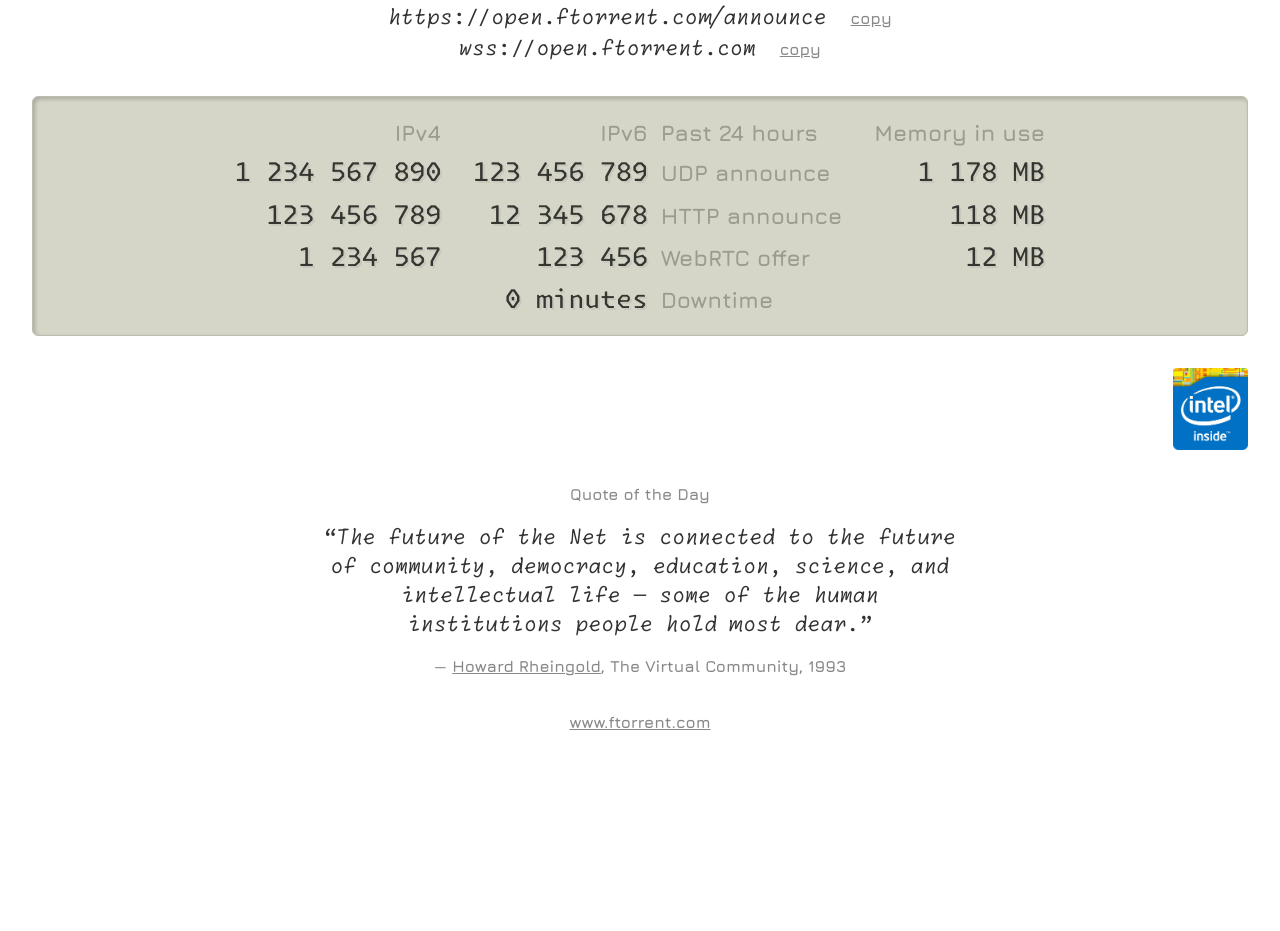
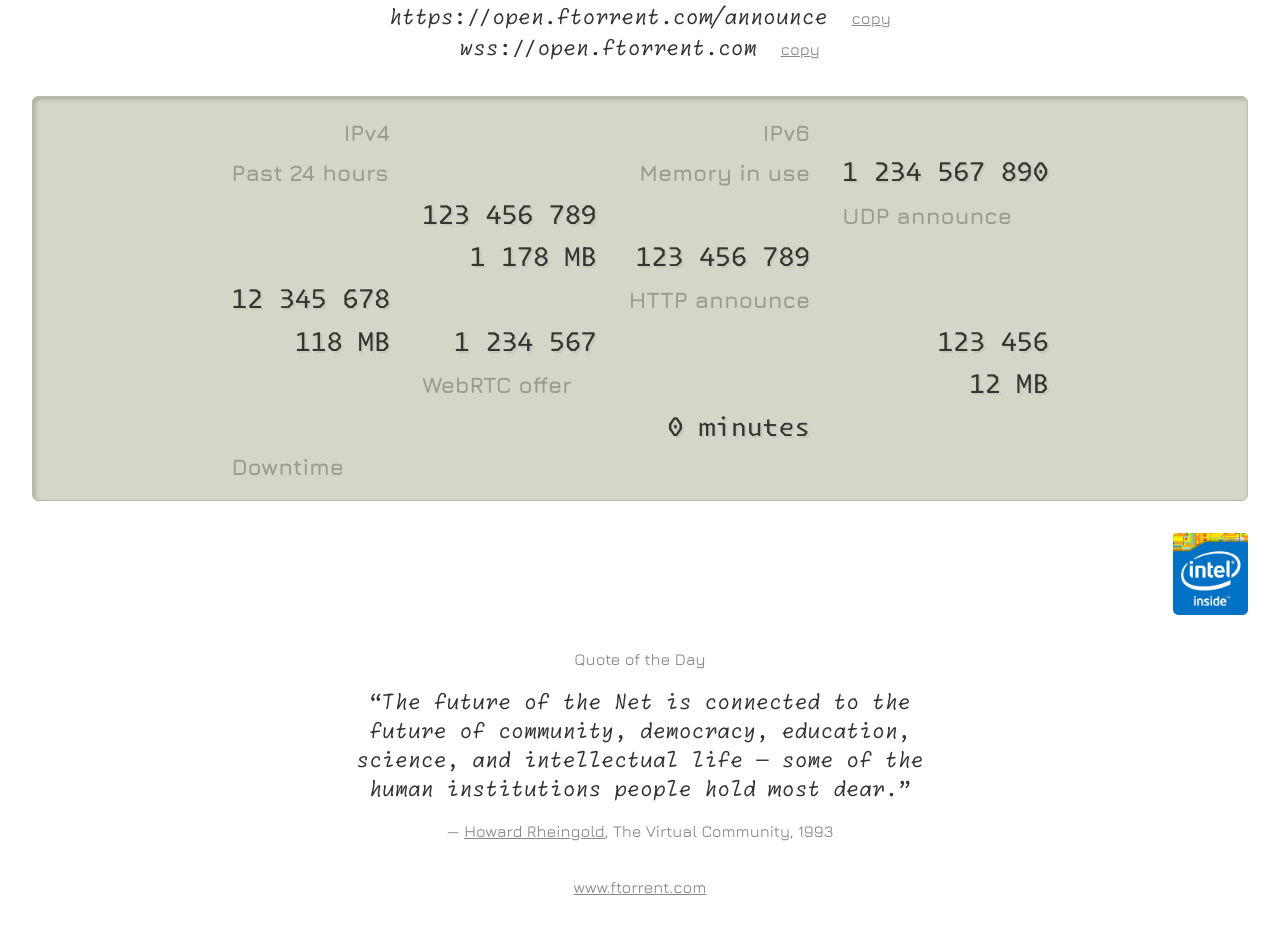
Before and after one commit to zootella/ftorrent, a Vue app in the folder open/page/: page / in a window 1280 px wide. Shown: the part 466-1397 px from the top of the page. Before the commit the page ends 1232 px from the top, so only its background shows below. Built offline with nearby package versions, Linux system fonts and the light colour scheme.

Commit message:
before simpler grids

```diff
--- a/open/page/src/components/Page.vue
+++ b/open/page/src/components/Page.vue
@@ -58,7 +58,7 @@ h1 {
 	text-align: center;
 	margin: 2rem;
 	font-family: 'Jura', sans-serif;
-	font-weight: 700;
+	font-weight: var(--muted-weight);
 	font-size: 1rem;
 }
 
--- a/open/page/src/components/Panel.vue
+++ b/open/page/src/components/Panel.vue
@@ -121,8 +121,8 @@ function mb(bytes) {
 	display: inline-grid;
 	align-items: baseline;
 	margin: 0 auto;
-	grid-template-columns: auto 2rem auto 0.8rem auto 2rem auto;
-	row-gap: 0.25rem;
+	grid-template-columns: auto auto auto auto;
+	gap: 0.25rem 2rem;
 }
 
 .lcd-label {
@@ -132,6 +132,7 @@ function mb(bytes) {
 	font-weight: 700;
 	text-shadow: none;
 	text-align: left;
+	white-space: nowrap;
 }
 
 .lcd-right {
--- a/open/page/src/components/Quote.vue
+++ b/open/page/src/components/Quote.vue
@@ -163,12 +163,14 @@ const quote = quotes[day % quotes.length]
 .quote {
 	max-width: 40rem;
 	margin: 2rem auto;
+	padding: 0 2rem;
+	box-sizing: border-box;
 	text-align: center;
 }
 
 .quote-title {
 	font-family: 'Jura', sans-serif;
-	font-weight: 700;
+	font-weight: var(--muted-weight);
 	font-size: 1rem;
 	color: var(--text-muted);
 	margin-bottom: 1.0rem;
@@ -184,7 +186,7 @@ blockquote {
 
 .attribution {
 	font-family: 'Jura', sans-serif;
-	font-weight: 700;
+	font-weight: var(--muted-weight);
 	font-size: 1rem;
 	color: var(--text-muted);
 	margin-top: 1.0rem;
--- a/open/page/src/components/Url.vue
+++ b/open/page/src/components/Url.vue
@@ -48,7 +48,7 @@ async function copy() {
 .url-copy {
 	font-family: 'Jura', sans-serif;
 	font-size: 1rem;
-	font-weight: 700;
+	font-weight: var(--muted-weight);
 	color: var(--text-muted);
 	text-decoration: underline;
 	margin-left: 1rem;
--- a/open/page/src/style.css
+++ b/open/page/src/style.css
@@ -25,6 +25,7 @@
 :root {
 	--text: #333;
 	--text-muted: #888;
+	--muted-weight: 500;
 	--bg: #fff;
 }
 
@@ -51,6 +52,20 @@ h1 {
 	font-weight: 300;
 }
 
+/* Tablet / phone landscape */
+@media (max-width: 1024px) {
+	html {
+		font-size: 16px;
+	}
+}
+
+/* Phone portrait */
+@media (max-width: 480px) {
+	html {
+		font-size: 14px;
+	}
+}
+
 h2 {
 	font-size: 2rem;
 	font-weight: 300;
```
